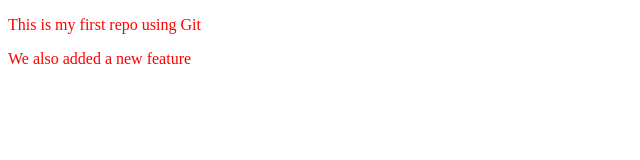
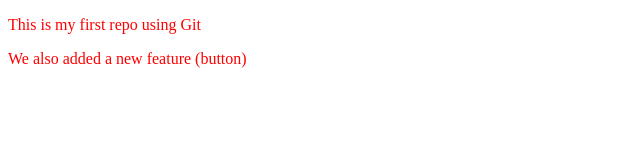
Before and after one commit to TokkaPragathi/LocalRepo, a plain HTML site: page index.html in a window 1280 px wide. Shown: the full height of the page, 0-640 px from the left. Drawn offline with Linux system fonts and the light colour scheme.

```diff
--- a/index.html
+++ b/index.html
@@ -8,7 +8,7 @@
 </head>
 <body>
     <p>This is my first repo using Git</p>
-    <p>We also added a new feature</p>
+    <p>We also added a new feature (button)</p>
 
 </body>
 </html>
```
